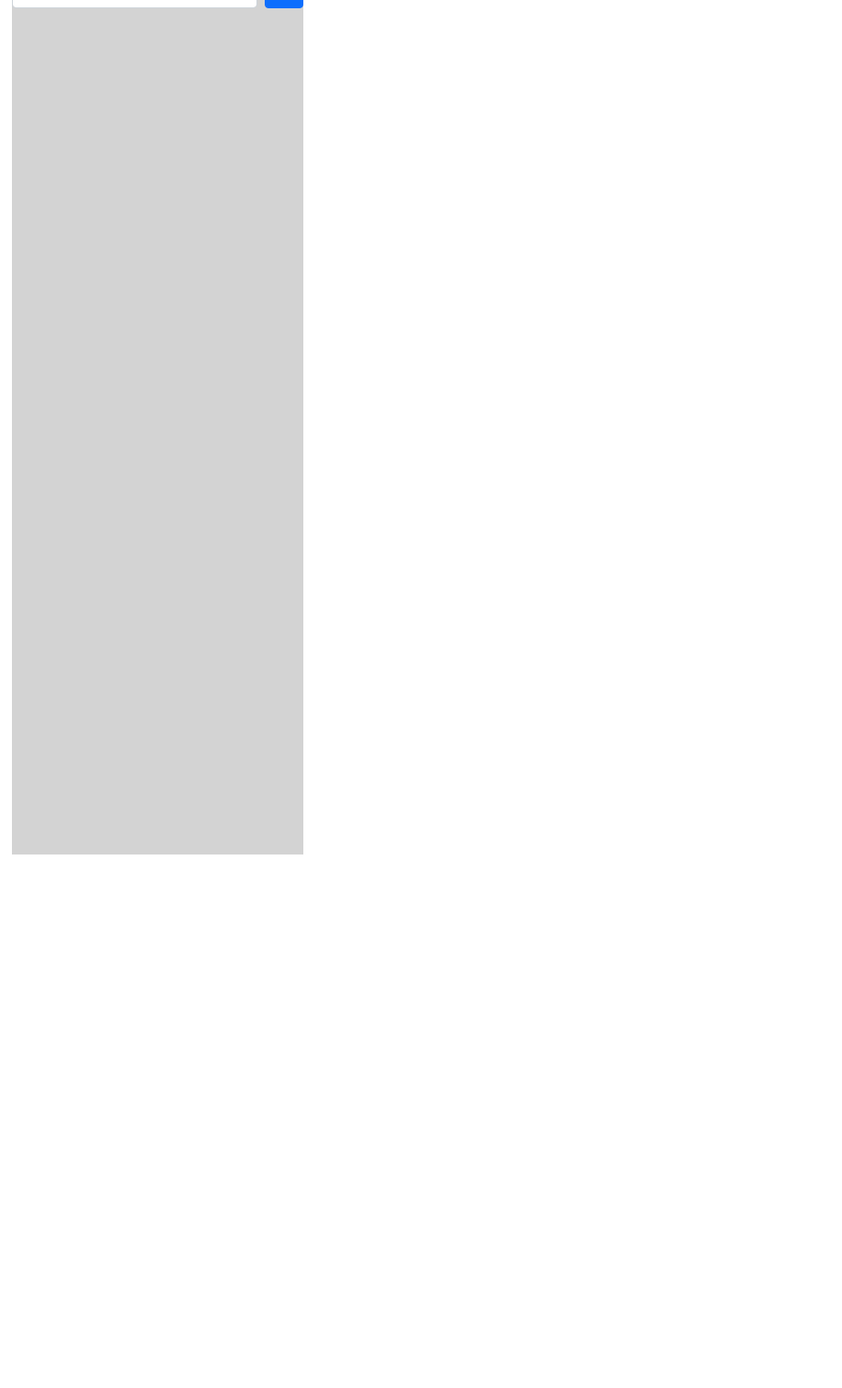
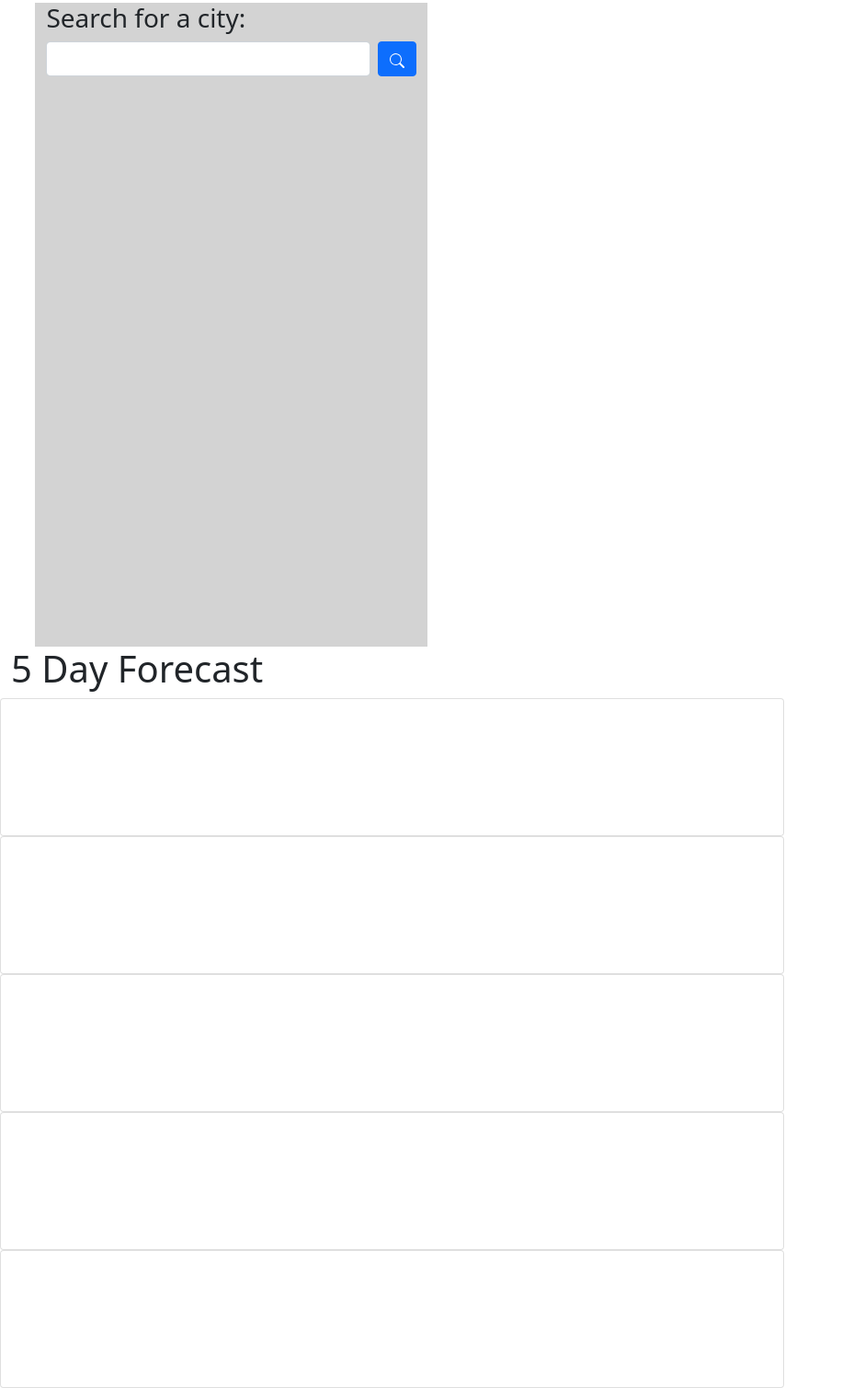
Before and after one commit to tuckerpikula/weatherdashboard, a plain HTML site: page index.html in a window 1280 px wide. Shown: the part 109-1618 px from the top of the page at 92% size, without its empty margins (0-916 px from the left). Before the commit the page ends 1038 px from the top, so only its background shows below. Drawn offline with nearby package versions, Linux system fonts and the light colour scheme.

Commit message:
removed grid css and went with flexbox

```diff
--- a/app.js
+++ b/app.js
@@ -33,7 +33,7 @@ document.getElementById('searchBtn').addEventListener('click', event => {
 })
 
 
-  // < h2 > ${ location.city.name }, ${ currentTime.toDateString() } <img src="http://openweathermap.org/img/wn/${location.list[0].weather[0].icon}@2x.png"></h2>
+
   //           <p>Temperature: ${location.list[0].main.temp} °F</p>
   //           <p>Humidity: ${location.list[0].main.humidity}%</P>
   //           <p>Wind speed: ${location.list[0].wind.speed} MPH</P>
--- a/index.html
+++ b/index.html
@@ -13,21 +13,29 @@
 </head>
 
 <body>
-  <!-- <nav class="navbar navbar-dark bg-dark">
+  <nav class="navbar navbar-dark bg-dark">
     <div class="container-fluid">
       <a class="navbar-brand" id="weatherDashboard">Weather Dashboard</a>
     </div>
-  </nav> -->
+  </nav>
 
+  <!-- container -->
+  <div class="container-fluid">
+    <!-- row -->
+    <div class="row">
+      <!-- left column -->
+      <div class="col-sm-4" id="searchHeight">
         <aside id="content">
           <div id="searchText">
             <h3 id="searchCity">Search for a city:</h3>
             <form class="d-flex">
-      <input class="form-control me-2" type="search"  aria-label="Search" id="search">
-      <button class="btn btn-primary bi bi-search" type="submit" id="searchBtn" > <svg xmlns="http://www.w3.org/2000/svg" width="16" height="16" fill="currentColor" class="bi bi-search"
+              <input class="form-control me-2" type="search" aria-label="Search" id="search">
+              <button class="btn btn-primary bi bi-search" type="submit" id="searchBtn"> <svg
+                  xmlns="http://www.w3.org/2000/svg" width="16" height="16" fill="currentColor" class="bi bi-search"
                   viewBox="0 0 16 16">
                   <path
-          d="M11.742 10.344a6.5 6.5 0 1 0-1.397 1.398h-.001c.03.04.062.078.098.115l3.85 3.85a1 1 0 0 0 1.415-1.414l-3.85-3.85a1.007 1.007 0 0 0-.115-.1zM12 6.5a5.5 5.5 0 1 1-11 0 5.5 5.5 0 0 1 11 0z" /></button>
+                    d="M11.742 10.344a6.5 6.5 0 1 0-1.397 1.398h-.001c.03.04.062.078.098.115l3.85 3.85a1 1 0 0 0 1.415-1.414l-3.85-3.85a1.007 1.007 0 0 0-.115-.1zM12 6.5a5.5 5.5 0 1 1-11 0 5.5 5.5 0 0 1 11 0z" />
+              </button>
               </svg>
             </form>
           </div>
@@ -36,16 +44,63 @@
             </ul>
           </div>
         </aside>
-<main id="data">
-  <div id="theCity"></div>
-  <div id="forecast"></div>
-</main>
-
-
+      </div>
+      <!-- right column -->
+      <div class="col-sm-8">
+        <!-- weather info for the city each day -->
+        <div class="row" id="weatherCity"></div>
+        <!-- 5 day forecast -->
+        <div class="row">
+          <h1>5 Day Forecast</h1>
+          <!-- Day 1 -->
+          <div class="card">
+            <div class="card-body">
+              <h5 class="card-title" id='day1'></h5>
+              <p class="card-text" id='day1info'>
+              </p>
+            </div>
+          </div>
+          <!-- Day 2 -->
+          <div class="card">
+            <div class="card-body">
+              <h5 class="card-title" id='day2'></h5>
+              <p class="card-text" id='day2info'>
+              </p>
+            </div>
+          </div>
+          <!-- Day 3 -->
+          <div class="card">
+            <div class="card-body">
+              <h5 class="card-title" id='day3'></h5>
+              <p class="card-text" id='day3info'>
+              </p>
+            </div>
+          </div>
+          <!-- Day 4 -->
+          <div class="card">
+            <div class="card-body">
+              <h5 class="card-title" id='day4'></h5>
+              <p class="card-text" id='day4info'>
+              </p>
+            </div>
+          </div>
+        <!-- Day 5 -->
+        <div class="card">
+          <div class="card-body">
+            <h5 class="card-title" id='day5'></h5>
+            <p class="card-text" id='day5info'>
+            </p>
+          </div>
+        </div>
+        </div>
+      </div>
+    </div>
+  </div>
 
 
   <script src="https://cdn.jsdelivr.net/npm/bootstrap@5.0.0-beta2/dist/js/bootstrap.bundle.min.js"
-  integrity="sha384-b5kHyXgcpbZJO/tY9Ul7kGkf1S0CWuKcCD38l8YkeH8z8QjE0GmW1gYU5S9FOnJ0" crossorigin="anonymous"></script>
+    integrity="sha384-b5kHyXgcpbZJO/tY9Ul7kGkf1S0CWuKcCD38l8YkeH8z8QjE0GmW1gYU5S9FOnJ0"
+    crossorigin="anonymous"></script>
   <script src="https://cdn.jsdelivr.net/npm/axios/dist/axios.min.js"></script>
   <script src="app.js"></script>
 </body>
--- a/style.css
+++ b/style.css
@@ -9,32 +9,30 @@ body {
   font-family: 'Roboto', sans-serif;
 }
 
-#content {
-  display: grid;
-  grid-template-columns: repeat(4, 1fr);
-  grid-template-rows: repeat(2, 1fr);
-  margin-top: 3%;
-  padding-left: 1%;
-  height: 1000px;
-}
-
 cityList {
   font-family: 'Roboto', sans-serif;
 }
 
-#searchText {
-  grid-column: 1 / 2;
-  grid-row: 1 / 3;
+#searchHeight {
+  height: 700px;
   background-color: lightgray;
+  margin-top: 3%;
+  margin-left: 3%;
 }
 
-#cityList {
-  grid-column: 1 / 2;
-  grid-row: 1 / 3;
+.card {
+  height: 150px;
+  width: 150px;
+  border-style: hidden;
+  border-color: white;
 }
 
+.card-title {
+  width: 150px;
+}
 
-#theCity {
-  grid-column-start: 2 / 4;
-  grid-row: 1 / 2;
+.card-body {
+  height: 50px;
+  width: 150px;
+  border-bottom: 100px;
 }
```
Lines whose indentation alone changed are shown as unchanged.
